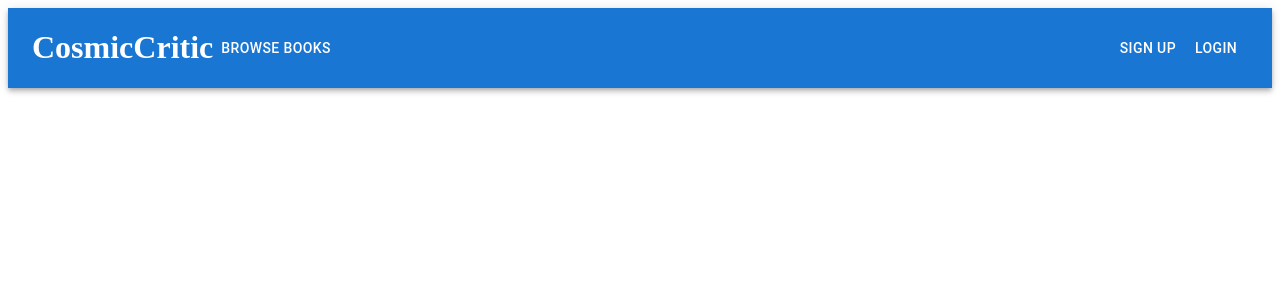
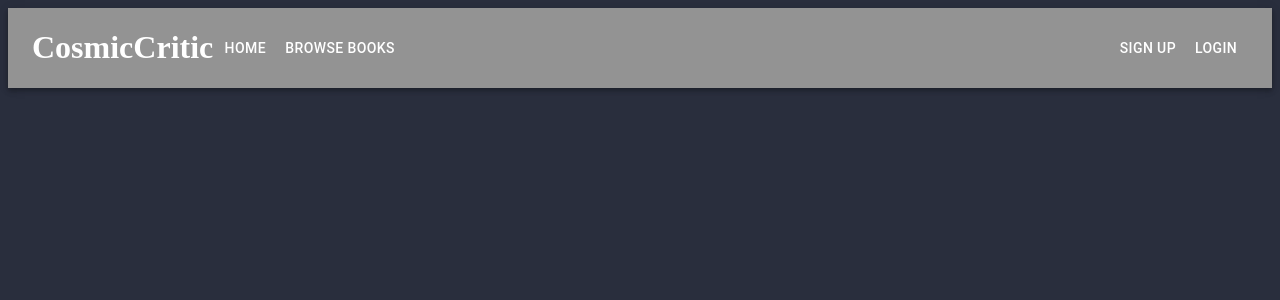
Before and after one commit to StephenCsengo/cosmiccritic, a React (Create React App) app in the folder client/: page / in a window 1280 px wide. Shown: the top 300 px of the page. Built offline with nearby package versions, Linux system fonts and the light colour scheme.

Commit message:
Add CheckSession Resource to api

```diff
--- a/client/src/components/NavBar.js
+++ b/client/src/components/NavBar.js
@@ -13,6 +13,7 @@ function NavBar() {
           alignItems="center"
         >
           <h1>CosmicCritic</h1>
+          <Button color="inherit">Home</Button>
           <Button color="inherit">Browse Books</Button>
         </Grid>
         <Grid
--- a/client/src/index.css
+++ b/client/src/index.css
@@ -4,3 +4,11 @@
   --link: #61dafb;
   --text: hsla(0, 0%, 100%, 0.88);
 }
+
+body {
+  background: #292e3d;
+}
+
+header {
+  background-color: #939393 !important;
+}
```
Also changed, not shown: 1 other file (tests, documents, lock files or other folders).
